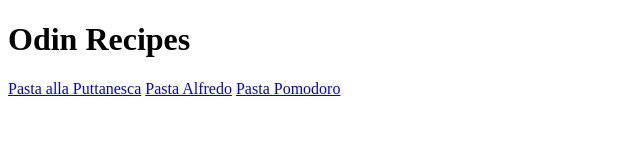
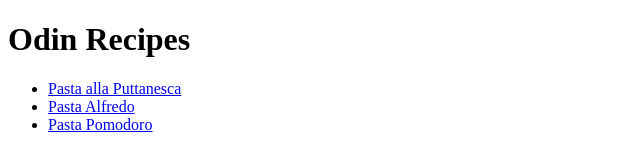
Before and after one commit to DutchmeatNL/odin-recipes, a plain HTML site: page index.html in a window 1280 px wide. Shown: the whole page, without its empty margins (0-640 px from the left). Drawn offline with Linux system fonts and the light colour scheme.

Commit message:
Change navigation on homepage to list-form

```diff
--- a/index.html
+++ b/index.html
@@ -7,8 +7,10 @@
 </head>
 <body>
    <h1>Odin Recipes</h1>
-   <a href="./recipes/pasta-puttanesca.html">Pasta alla Puttanesca</a>
-   <a href="./recipes/pasta-alfredo.html">Pasta Alfredo</a>
-   <a href="./recipes/pasta-alfredo.html">Pasta Pomodoro</a>
+   <ul>
+    <li><a href="./recipes/pasta-puttanesca.html">Pasta alla Puttanesca</a></li>
+    <li><a href="./recipes/pasta-alfredo.html">Pasta Alfredo</a></li>
+    <li><a href="./recipes/pasta-alfredo.html">Pasta Pomodoro</a></li>
+   </ul>
 </body>
 </html>
```
